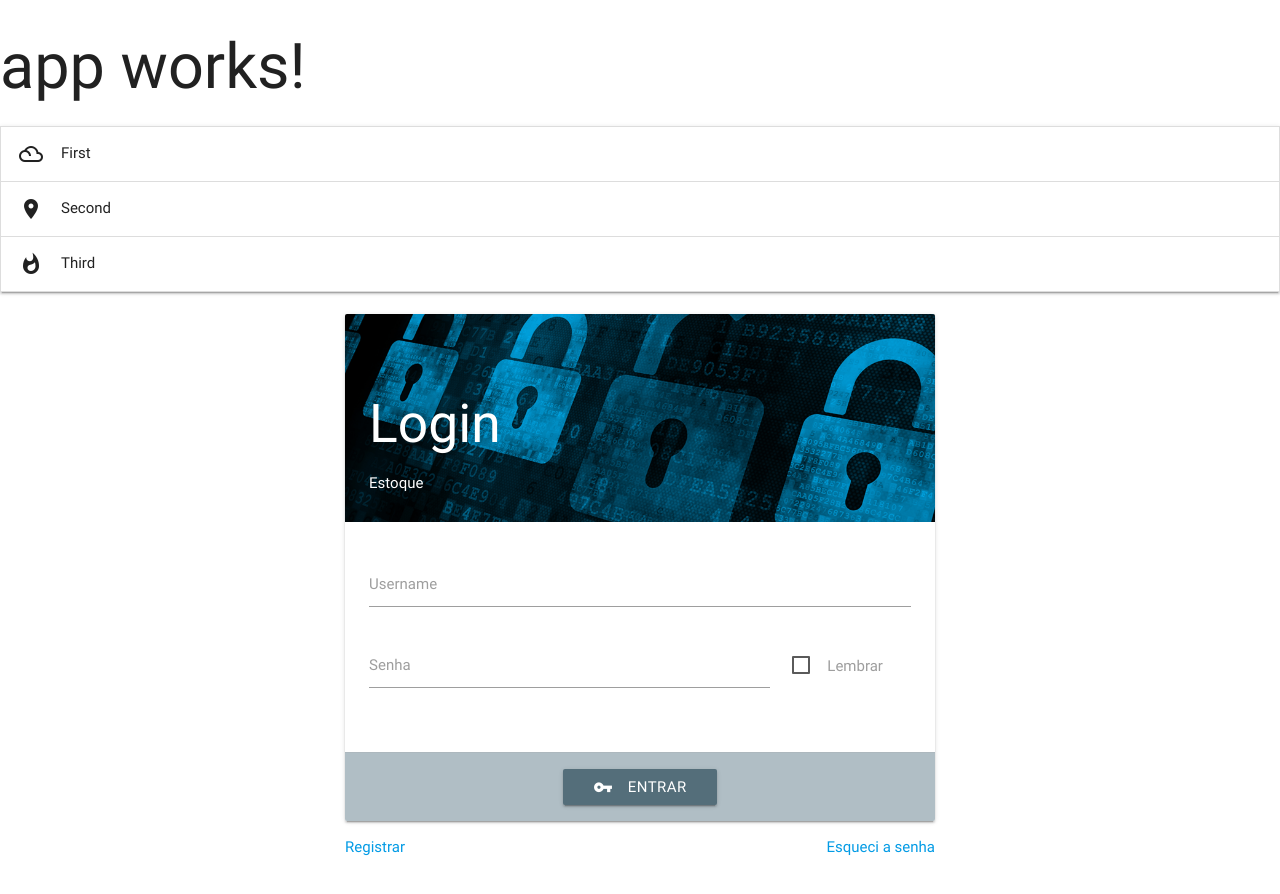
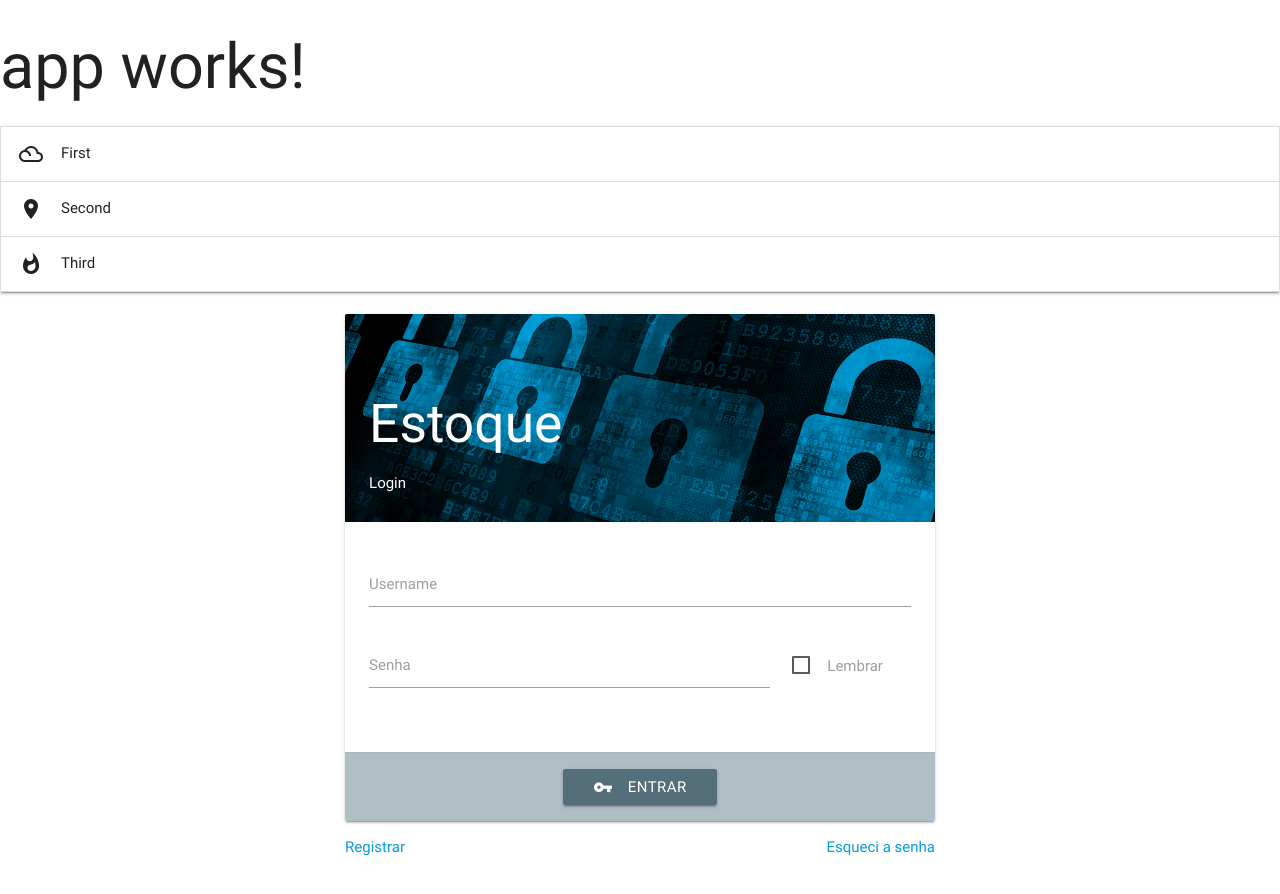
Before and after one commit to helderjosex/angular2-projects, an Angular app in the folder estoque/: page / in a window 1280 px wide. Shown: the top 894 px of the page. Built offline with nearby package versions, Linux system fonts and the light colour scheme; what angular2-materialize would draw is missing.

Commit message:
Alterado titulo

```diff
--- a/estoque/src/app/login/login.component.html
+++ b/estoque/src/app/login/login.component.html
@@ -5,8 +5,8 @@
                     <div class="card-image">
                         <img src="../assets/images/login-image.jpg">
                         <span class="card-title">
-                          <h2>Login</h2>
-                          <h6>Estoque</h6>
+                          <h2>Estoque</h2>
+                          <h6>Login</h6>
                         </span>
                     </div>
                     <form name='form' class="login-form">
```
